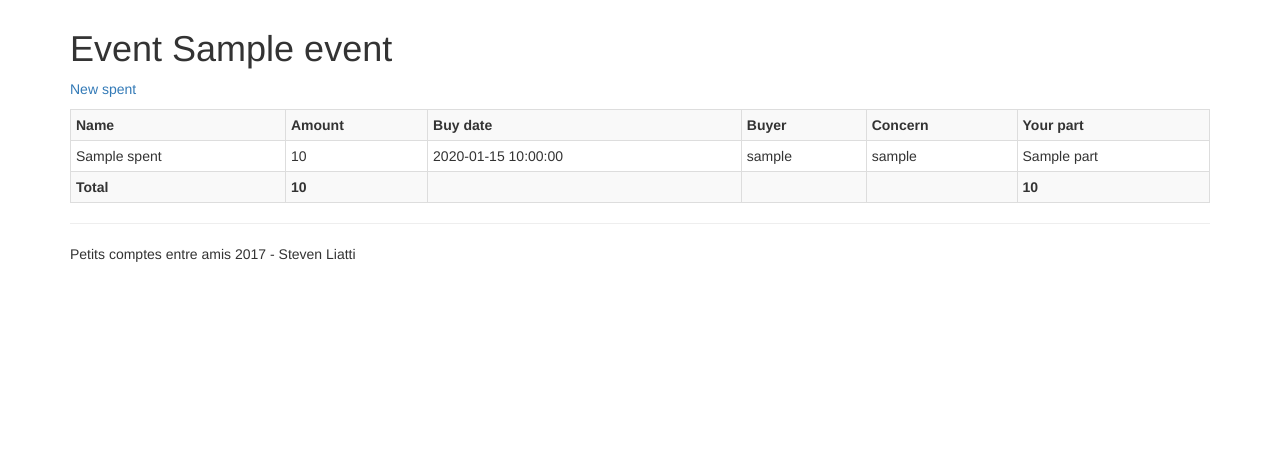
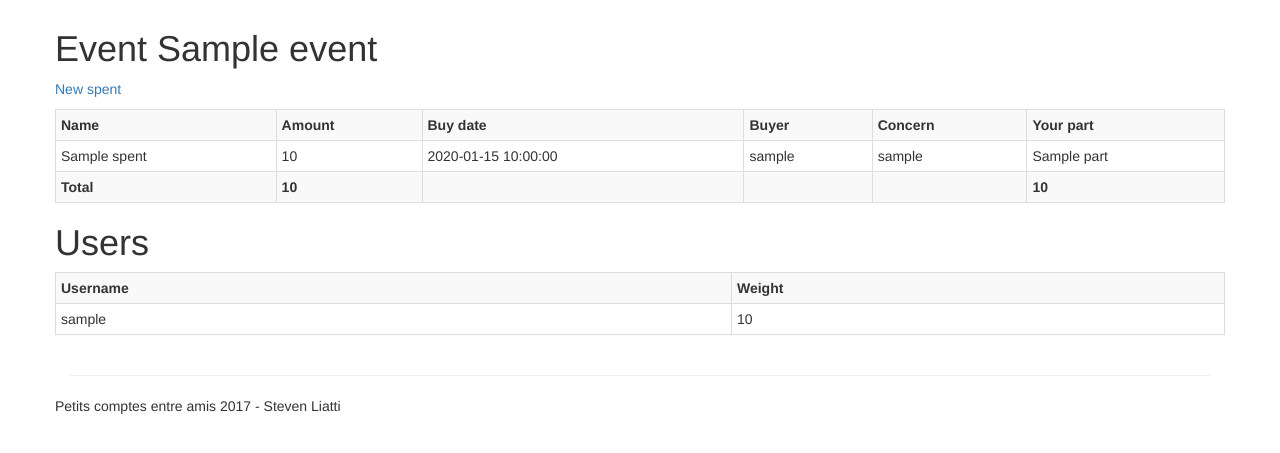
Before and after one commit to steenput/web_pcea, a PHP site: template views/event.html.twig in a window 1280 px wide. Shown: the part 51-504 px from the top of the page. Run offline with PHP 8.4, Linux system fonts and the light colour scheme; the template is opened without the code that fills it: most values are stand-ins (such as "Sample title", 1, 10 or a date in 2020); some libraries are stand-ins or nearby versions.

Commit message:
Add users and weight in event page. Change disposition in index.html.twig
On branch master

Changes to be committed:
	modified:   src/Controller/EventController.php
	modified:   src/DAO/EventDAO.php
	modified:   src/Entity/User.php
	modified:   views/event.html.twig
	modified:   views/index.html.twig
	modified:   views/layout.html.twig

```diff
--- a/src/Controller/EventController.php
+++ b/src/Controller/EventController.php
@@ -27,9 +27,9 @@ class EventController {
 
 				foreach ($spents as $spent) {
 					$spent->setPart(0);
+					$amount = floatval($spent->getAmount());
 
 					if (in_array(array('username' => $user->getUsername()), $spent->getUsers())) {
-						$amount = floatval($spent->getAmount());
 						$nbConcerned = floatval($app['dao.spent']->nbConcerned($spent->getId(), $eventId));
 						$spent->setPart(round(($amount / $nbConcerned) * $weight, 2, PHP_ROUND_HALF_UP));
 						$total += $spent->getPart();
--- a/views/event.html.twig
+++ b/views/event.html.twig
@@ -43,4 +43,18 @@
 	</tr>
 </table>
 
+<h1>Users</h1>
+<table class="table table-bordered table-striped table-condensed">
+	<tr>
+		<th>Username</th>
+		<th>Weight</th>
+	</tr>
+	{% for user in event.users %}
+	<tr>
+		<td>{{ user.username }}</td>
+		<td>{{ user.weight }}</td>
+	</tr>
+	{% endfor %}
+</table>
+
 {% endblock %}
--- a/views/layout.html.twig
+++ b/views/layout.html.twig
@@ -50,9 +50,9 @@
 			</div>
 		</div><!-- /.container -->
 	</nav>
-		<div id="content">{% block content %}{% endblock %}</div>
+	<div id="content" class="row">{% block content %}{% endblock %}</div>
 	<hr>
-		<footer class="footer">
+	<footer class="row footer">
 		Petits comptes entre amis 2017 - Steven Liatti
 	</footer>
 </div>
```
Also changed, not shown: src/DAO/EventDAO.php (+21 -4 lines), src/Entity/User.php (+21 -0 lines), views/index.html.twig (+2 -9 lines). Lines whose indentation alone changed are shown as unchanged.
